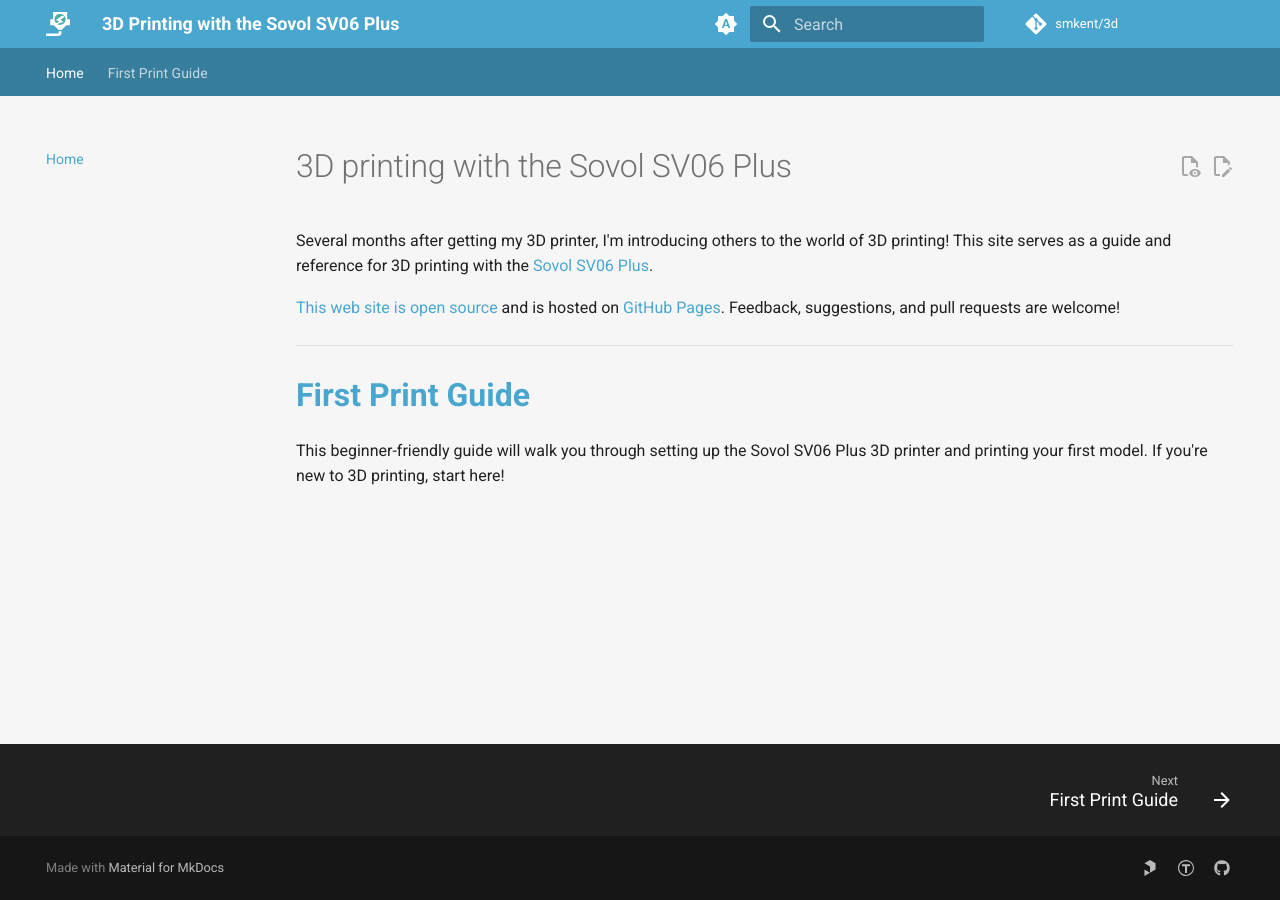
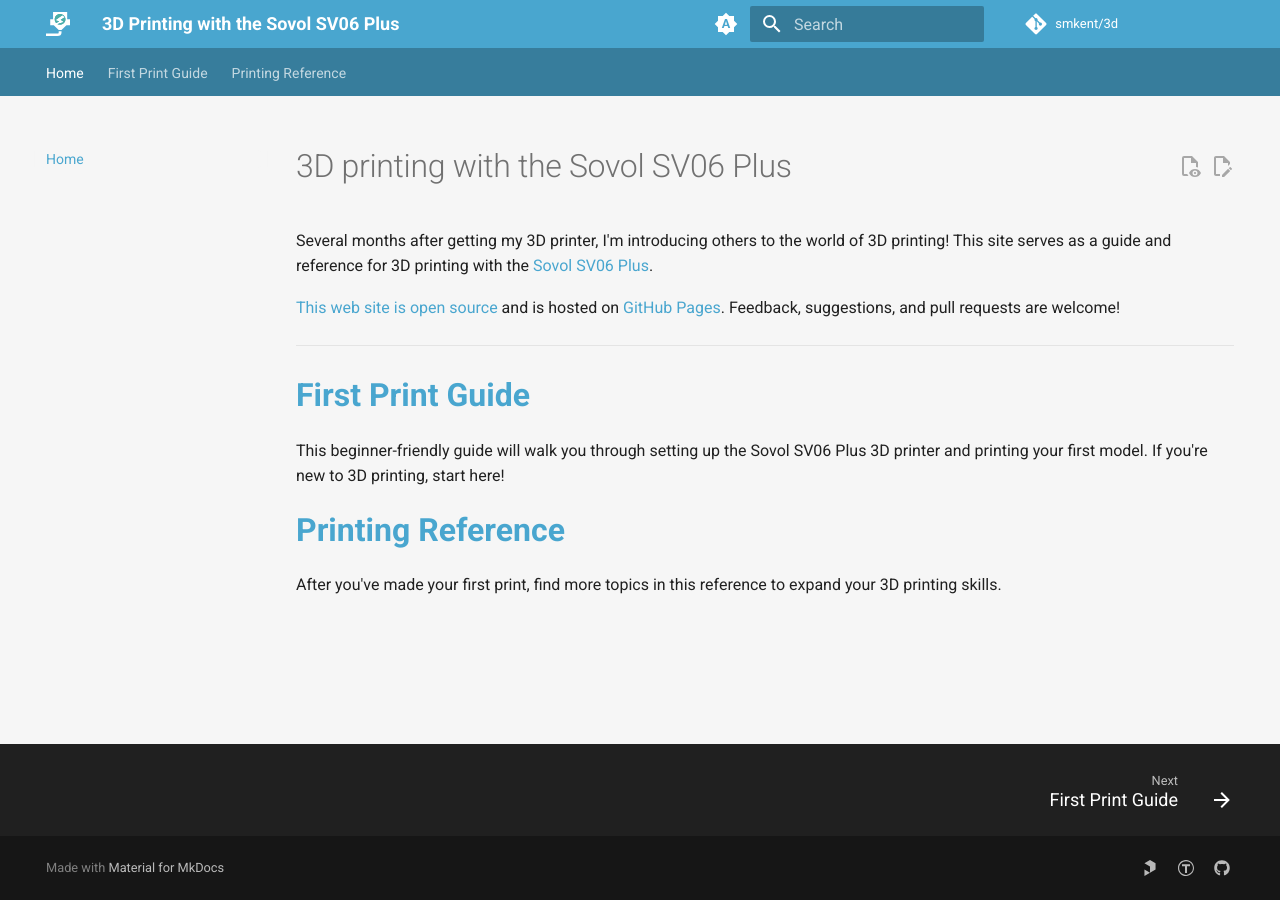
Before and after one commit to smkent/3d, an MkDocs documentation site: the page built from docs/index.md, in a window 1280 px wide. Built offline with MkDocs 1.6.1 and Material for MkDocs 9.7.7, drawn with Linux system fonts in a browser that asks for light colours; plug-ins that fetch from the network failed and are left out; comment, search, counter and statistics services are not loaded.

Commit message:
Create Printing Reference with model site and licensing info

```diff
--- a/docs/index.md
+++ b/docs/index.md
@@ -16,6 +16,11 @@
 Plus 3D printer and printing your first model. If you're new to 3D printing,
 start here!
 
+<span class="topic">[**Printing Reference**](reference/index.md)</span>
+
+After you've made your first print, find more topics in this reference to expand
+your 3D printing skills.
+
 
 [github-pages]: https://pages.github.com/
 [repo-url]: https://github.com/smkent/3d
--- a/mkdocs.yml
+++ b/mkdocs.yml
@@ -53,14 +53,25 @@
     - Loading filament: first-print/load-filament.md
     - Making your first print!: first-print/print.md
     - Sharing your make: first-print/publish-make.md
+  - Printing Reference:
+    - reference/index.md
+    - reference/finding-models.md
 
 markdown_extensions:
   - admonition
   - attr_list
   - meta
   - pymdownx.details
+  - pymdownx.emoji:
+      emoji_index: !!python/name:material.extensions.emoji.twemoji
+      emoji_generator: !!python/name:material.extensions.emoji.to_svg
+      options:
+        custom_icons:
+          - overrides/.icons
   - pymdownx.keys
   - pymdownx.superfences
+  - pymdownx.tabbed:
+      alternate_style: true
 
 extra_css:
   - css/custom.css
```
Also changed, not shown: docs/reference/finding-models.md (added, +110 -0 lines), docs/reference/index.md (added, +4 -0 lines), docs/img/calicat-license.png (added), docs/img/mp1584-case-license.png (added), docs/img/printables-license-cc-by-nc-sa.png (added), docs/img/printables-license-cc-by-nc.png (added), docs/img/printables-license-cc-by-nd.png (added), docs/img/printables-license-cc-by-sa.png (added), docs/img/printables-license-cc-by.png (added), docs/img/printables-license-cc0.png (added), docs/img/printables-license-gnu-gpl-2.png (added), docs/img/thangs-tiny-cat-license.png (added), overrides/.icons/simple-yeggi.svg (added).
